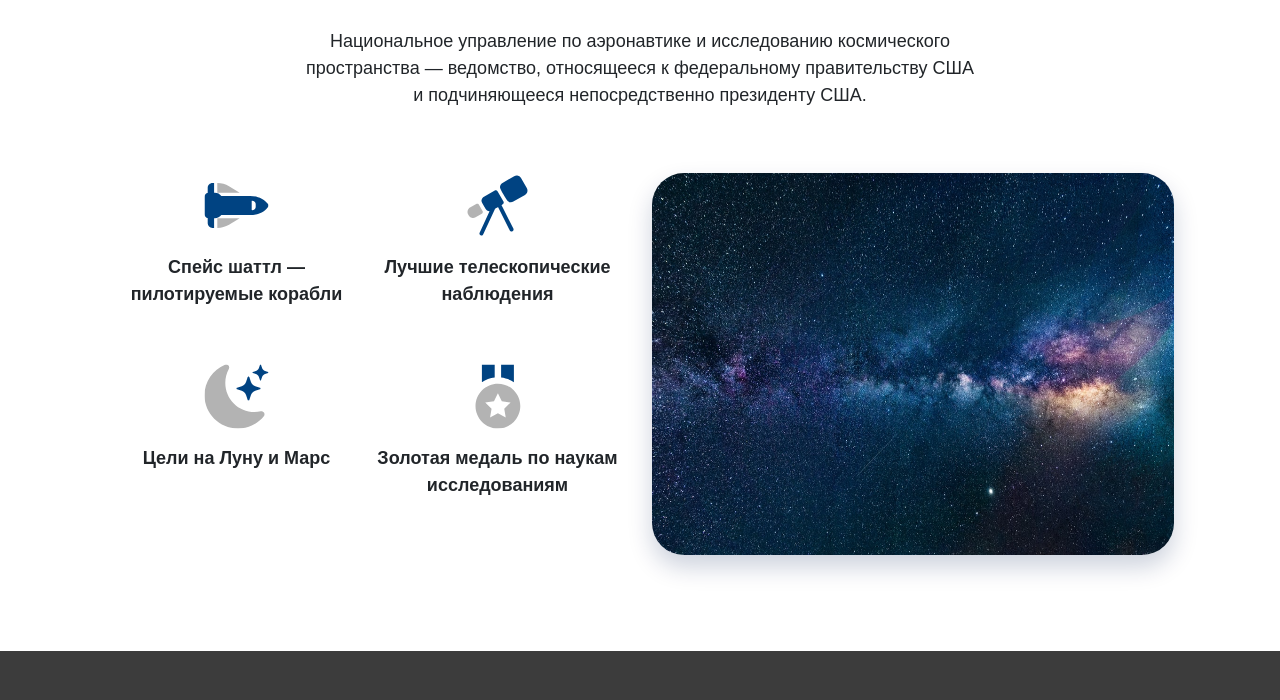
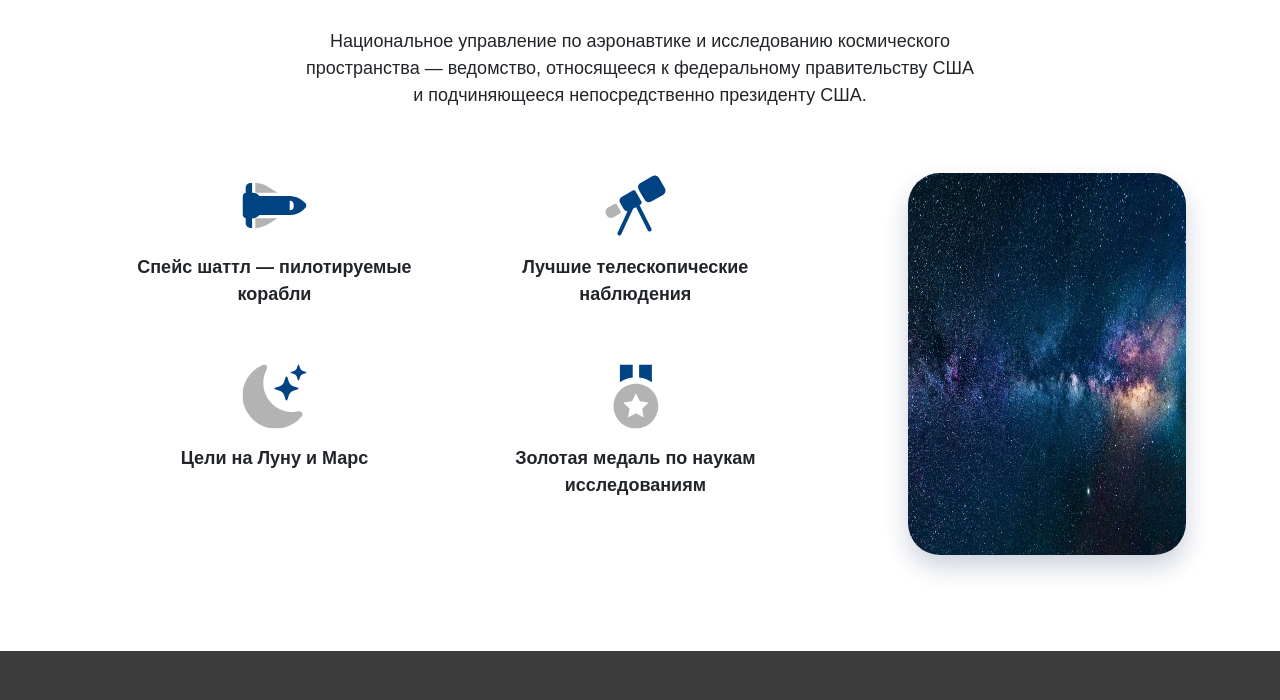
Before and after one commit to denissscare/django-node-app, a Django app: template template/index.html in a window 1280 px wide. Shown: the part 252-952 px from the top of the page. Run offline with Django 4.2, Linux system fonts and the light colour scheme; the template is opened without the code that fills it, so the values that code supplies are empty; parts of the project's set-up code (start-up, migrations or seed data) failed here and were passed over; some web fonts are replaced.

Commit message:
adaptive

```diff
--- a/template/index.html
+++ b/template/index.html
@@ -27,11 +27,11 @@
                             fill="#FF342B" />
                     </svg>
                 </a>
-                <div class="d-flex justify-content-center align-items-center flex-grow-1">
+                <div class="d-none justify-content-center align-items-center flex-grow-1 d-md-flex">
                     <a class="nav-link text-white mx-4" href="#">ПРЕИМУЩЕСТВА</a>
                     <a class="nav-link text-white mx-4" href="#">ФОТОГРАФИИ</a>
                 </div>
-                <a href="#" class="btn d-flex justify-content-end" disabled>ВХОД</a>
+                <a href="/admin" class="btn d-flex justify-content-end" disabled>ВХОД</a>
             </div>
         </nav>
     </header>
@@ -43,9 +43,9 @@
                 Национальное управление по аэронавтике и исследованию космического пространства — ведомство, относящееся
                 к федеральному правительству США и подчиняющееся непосредственно президенту США.
             </p>
-            <div class="container d-flex justify-content-between mt-5 mx-auto ">
-                <div class="row row-cols-2 mx-auto ">
-                    <div class="d-flex flex-wrap justify-content-between mx-auto">
+            <div class="container d-flex justify-content-between mt-5 mx-auto">
+                <div class="d-flex flex-column flex-md-row">
+                    <div class="row row-col d-flex flex-wrap justify-content-between mx-auto">
                         <div class="col-6 text-center mb-4 d-flex flex-column align-items-center">
                             <svg width="65" height="65" viewBox="0 0 65 65" fill="none"
                                 xmlns="http://www.w3.org/2000/svg">
@@ -120,8 +120,8 @@
                             <p class="fw-bold py-3">Золотая медаль по наукам исследованиям</p>
                         </div>
                     </div>
-                    <div>
-                        <img src="static/Фото.png" alt="Галактика" class="rounded-5 w-100 h-100 custom-shadow">
+                    <div class="d-flex justify-content-center justify-content-md-end">
+                        <img src="static/Фото.png" alt="Галактика" class="rounded-5 w-75 h-100 custom-shadow">
                     </div>
                 </div>
             </div>
--- a/template/scss/custom.scss
+++ b/template/scss/custom.scss
@@ -23,6 +23,8 @@ $branded-black: #0a121e;
 $font-family: "Montserrat", sans-serif;
 $font-header-weight: 700;
 $font-paragraph-weight: 400;
+
+
 
 h1,
 h2,
@@ -85,3 +87,8 @@ nav {
 .custom-shadow{
   box-shadow: 0px 12px 24px 0px #001D5633;
 }
+
+* {
+  margin: 0;
+  padding: 0;
+}
```
Also changed, not shown: template/css/custom.css, template/js/js.js (line endings or trailing spaces), 1 other file.
